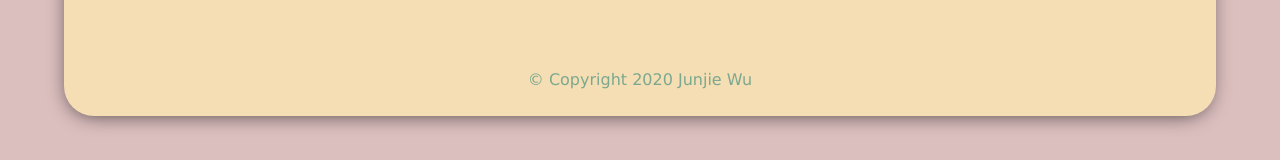
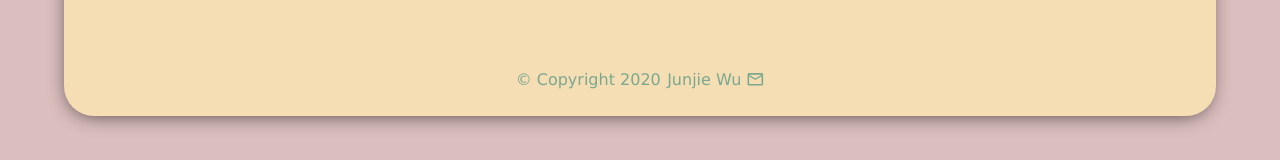
Before and after one commit to junjie-w/countdown_square-mern, a React (Create React App) app in the folder client/: page /countdown/1/1/1/square in a window 1280 px wide. Shown: the part 625-785 px from the top of the page. Built offline with nearby package versions, Linux system fonts and the light colour scheme.

Commit message:
modified UI

```diff
--- a/client/src/components/Footer.css
+++ b/client/src/components/Footer.css
@@ -12,6 +12,63 @@
   /*font-size: 1.15rem;*/
 }
 
+.footer__text {
+  display: flex;
+  align-items: center;
+}
+
+.footer__portfolioLink {
+  padding-left: 0.4rem;
+}
+
+.footer__portfolioLink:hover {
+  color: cadetblue;
+}
+
+.footer__mail .MuiSvgIcon-root {
+  font-size: 1.167rem;
+}
+
+.footer__mail.MuiButtonBase-root {
+  color: rgb(123, 168, 143);
+  /*font-size: 1.1rem;*/
+  /*padding: 1rem;*/
+  /*padding: 0.45rem;*/
+  /*padding: 0.37rem;*/
+  padding: 0 0 0 0.27rem;
+}
+
+.footer__mail.MuiButtonBase-root:hover {
+  color: cadetblue !important;
+}
+
+/* Icon Grow */
+.hvr-icon-grow {
+  display: inline-block;
+  vertical-align: middle;
+  -webkit-transform: perspective(1px) translateZ(0);
+  transform: perspective(1px) translateZ(0);
+  box-shadow: 0 0 1px rgba(0, 0, 0, 0);
+  -webkit-transition-duration: 0.3s;
+  transition-duration: 0.3s;
+}
+.hvr-icon-grow .hvr-icon {
+  -webkit-transform: translateZ(0);
+  transform: translateZ(0);
+  -webkit-transition-duration: 0.3s;
+  transition-duration: 0.3s;
+  -webkit-transition-property: transform;
+  transition-property: transform;
+  -webkit-transition-timing-function: ease-out;
+  transition-timing-function: ease-out;
+}
+.hvr-icon-grow:hover .hvr-icon,
+.hvr-icon-grow:focus .hvr-icon,
+.hvr-icon-grow:active .hvr-icon {
+  -webkit-transform: scale(1.3) translateZ(0);
+  transform: scale(1.3) translateZ(0);
+}
+
 @media (max-width: 415px) {
   .footer {
     margin-top: 3rem !important;
--- a/client/src/components/Footer.js
+++ b/client/src/components/Footer.js
@@ -1,10 +1,21 @@
 import React from 'react';
 import './Footer.css';
-
+import MailOutlineIcon from '@material-ui/icons/MailOutline';
+import IconButton from '@material-ui/core/IconButton';
+import { Link } from "react-router-dom";
 export const Footer = () => {
   return (
     <div className="footer">
-      <p>© Copyright {new Date().getFullYear()} Junjie Wu</p>
+      <p className="footer__text">© Copyright {new Date().getFullYear()}{" "}
+        {/*<Link className="footer__portfolioLink hvr-icon-grow" target="_blank" to={{ pathname: "https://junjie-wu.web.app/" }}>*/}
+        <Link className="footer__portfolioLink" target="_blank" to={{ pathname: "https://junjie-wu.web.app/" }}>
+          {" "}Junjie Wu
+        </Link>
+        <IconButton className="footer__mail" href="mailto:contact@junjiewu.com">
+          {/*<IoMailOutline />*/}
+          <MailOutlineIcon />
+        </IconButton>
+      </p>
     </div>
   )
 }
```
